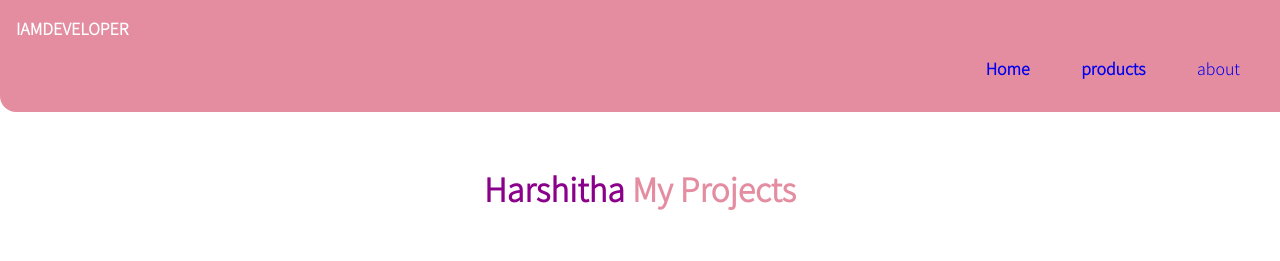
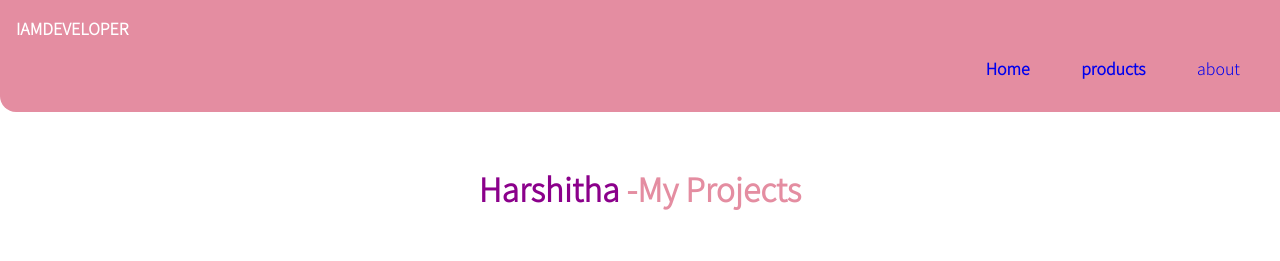
Before and after one commit to harshitha123kanikanti/LessonThree, a plain HTML site: page projects.html in a window 1280 px wide. Shown: the top 261 px of the page. Drawn offline with Linux system fonts and the light colour scheme.

Commit message:
Update projects.html

```diff
--- a/projects.html
+++ b/projects.html
@@ -18,7 +18,7 @@
 </nav>
   <header class="hero">
     <!-- <img  class="hero-img" src="images/undraw_web_development_w2vv.svg"> -->
-    <h1 class="hero-head">Harshitha <span class="head-inverted">My Projects</span></h1>
+    <h1 class="hero-head">Harshitha <span class="head-inverted">-My Projects</span></h1>
 </header>
 <ol reversed>
     <div class="container  container-center margi">
```
